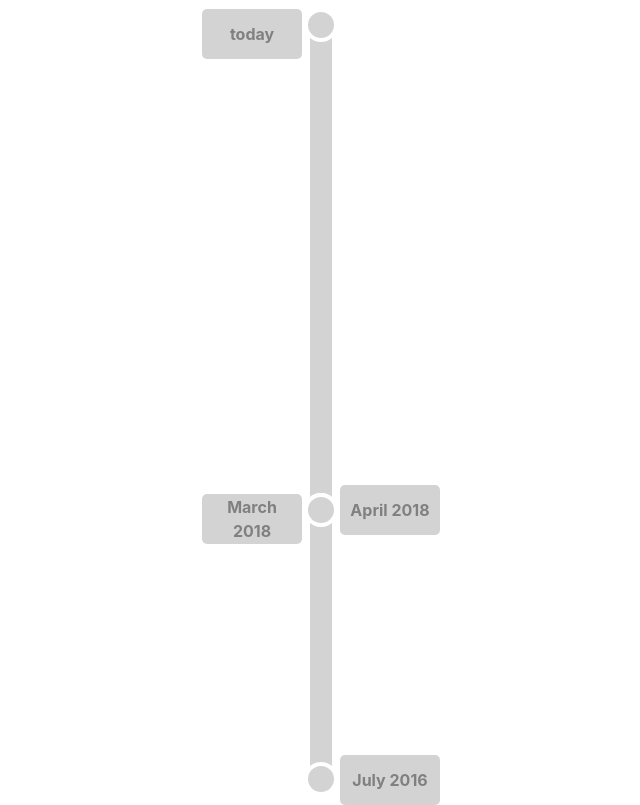
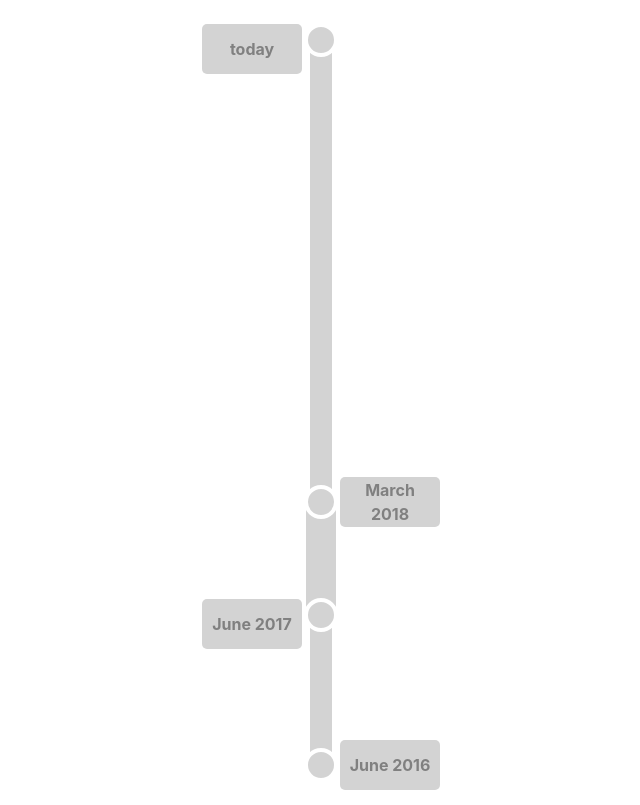
Before and after one commit to jpoyard/myCV, an Angular app: page /tests in a window 1280 px wide. Shown: the whole page, without its empty margins (319-959 px from the left). Built offline with nearby package versions, Linux system fonts and the light colour scheme.

Commit message:
timeline should support no activity period

```diff
--- a/src/app/features/viewer/mock/work-experience.mock.ts
+++ b/src/app/features/viewer/mock/work-experience.mock.ts
@@ -6,7 +6,7 @@ const WORK_EXPERIENCES: WorkExperience[] = [
     jobTitle: 'Tech Lead Developer',
     company: 'Startup Hub',
     period: {
-      start: new Date(2018, 3),
+      start: '2018-03-01',
     },
     description: `Role description goes here ipsum dolor sit amet, consectetuer adipiscing
   elit. Aenean commodo ligula eget dolor. Aenean massa. Cum sociis natoque
@@ -30,8 +30,8 @@ const WORK_EXPERIENCES: WorkExperience[] = [
     company: 'a company',
     serviceCompany: 'a service company',
     period: {
-      start: new Date(2016, 6),
-      end: new Date(2018, 2),
+      start: '2016-06-01',
+      end: '2017-06-30',
     },
     description: `Role description goes here ipsum dolor sit amet, consectetuer adipiscing
   elit. Aenean commodo ligula eget dolor. Aenean massa. Cum sociis natoque
--- a/src/app/features/viewer/model/work-experience.ts
+++ b/src/app/features/viewer/model/work-experience.ts
@@ -1,8 +1,8 @@
 import { Skill } from './skill';
 
 export interface WorkExperiencePeriod {
-  start: Date;
-  end?: Date;
+  start: string;
+  end?: string;
 }
 
 export interface WorkExperience {
--- a/src/app/shared/components/timeline-nav/timeline-nav.component.scss
+++ b/src/app/shared/components/timeline-nav/timeline-nav.component.scss
@@ -27,14 +27,17 @@
     (var(--milestone-label-width) * 2) + (var(--period-width) * 3)
   );
   height: 100%;
-  padding: calc(var(--period-width) * 0.75);
+  padding: calc(var(--period-width) * 1.25);
 
   display: flex;
   flex-direction: row;
   justify-content: center;
 
   .timeline {
-    display: block;
+    display: flex;
+    flex-direction: column;
+    justify-content: space-between;
+    background-color: var(--secondary-color);
 
     .period {
       transition: var(--transition-delay) var(--transition-timing-function);
--- a/src/app/shared/components/timeline-nav/timeline-nav.component.ts
+++ b/src/app/shared/components/timeline-nav/timeline-nav.component.ts
@@ -60,7 +60,7 @@ export class TimelineNavComponent implements OnChanges {
     );
   }
 
-  public trackByFn(index: number, period: Period): number {
+  public trackByFn(_index: number, period: Period): number {
     return period.id;
   }
 
@@ -91,6 +91,14 @@ export class TimelineNavComponent implements OnChanges {
   }
 
   private getTotalSumOfMonths(periods: Period[]): number {
-    return periods.reduce((acc, period) => acc + period.sumOfMonths, 0);
+    const start = Math.min(
+      ...periods.map((period) => new Date(period.start).getTime())
+    );
+    const end = Math.max(
+      ...periods.map((period) =>
+        period.end ? new Date(period.end).getTime() : new Date().getTime()
+      )
+    );
+    return differenceInMonths(new Date(end), new Date(start));
   }
 }
```
Also changed, not shown: src/app/shared/functions/date.function.ts (added, +12 -0 lines), 2 other files (tests, documents, lock files or other folders).
